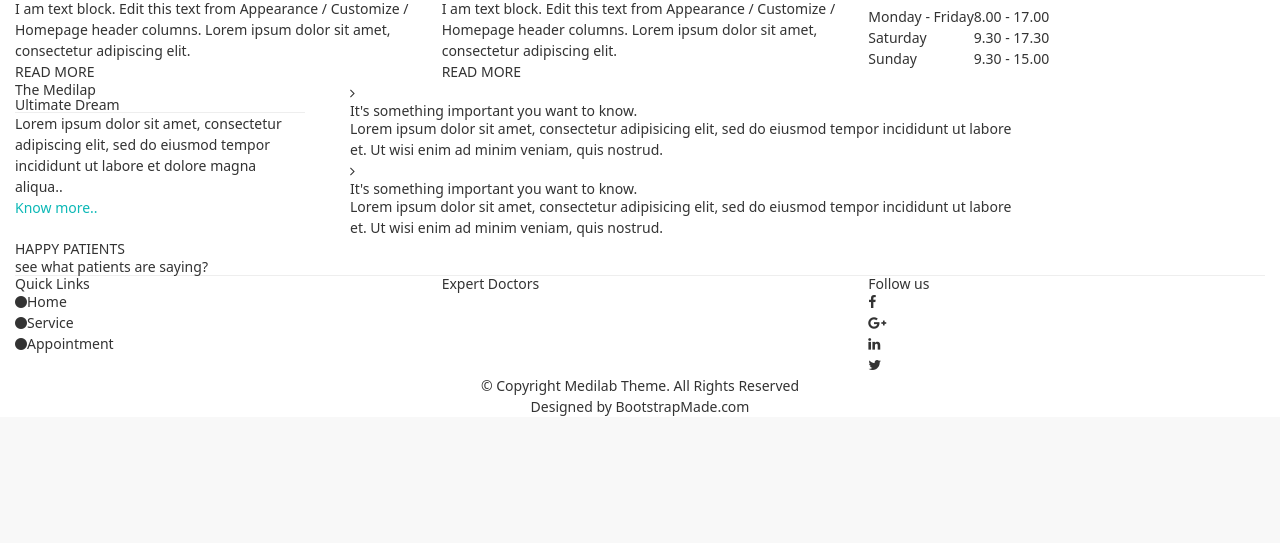
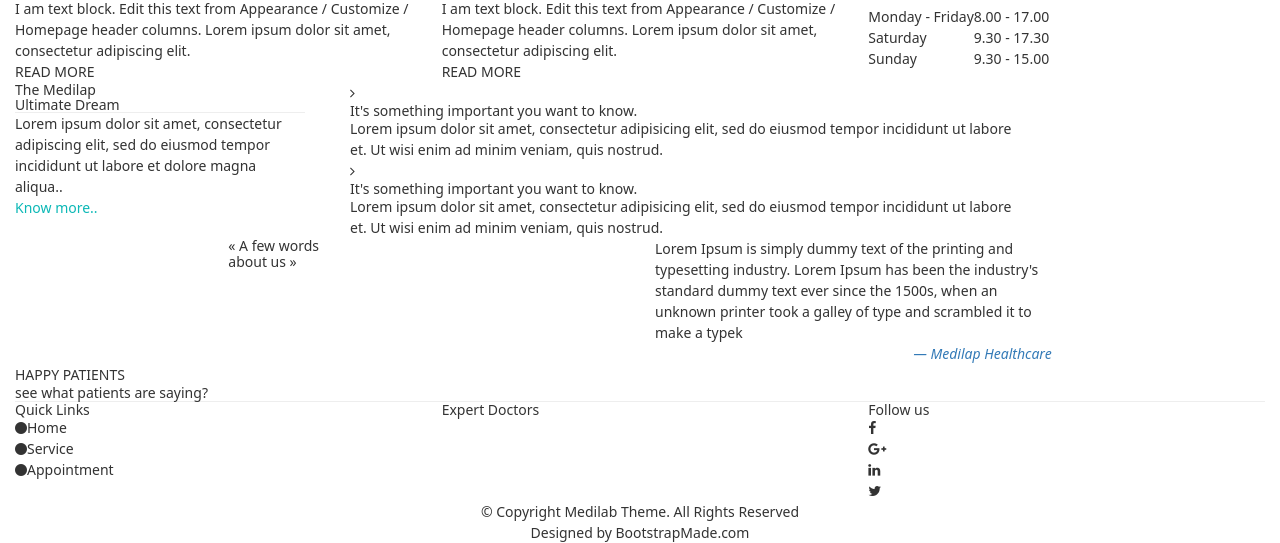
Before and after one commit to f06395329/HealthCare-Django, a Django app: template templates/index.html in a window 1280 px wide. Shown: the part 629-1172 px from the top of the page. Before the commit the page ends 1045 px from the top, so only its background shows below. Run offline with Django 3.2, Linux system fonts and the light colour scheme; the template is opened without the code that fills it, so the values that code supplies are empty; parts of the project's set-up code (start-up, migrations or seed data) failed here and were passed over; some libraries are stand-ins or nearby versions; some web fonts are replaced.

Commit message:
Fix again about.html

```diff
--- a/templates/about.html
+++ b/templates/about.html
@@ -32,3 +32,21 @@
     </div>
   </section>
   <!--/ about-->
+
+   <!--cta 2-->
+  <section id="cta-2" class="section-padding">
+    <div class="container">
+      <div class=" row">
+        <div class="col-md-2"></div>
+        <div class="text-right-md col-md-4 col-sm-4">
+          <h2 class="section-title white lg-line">« A few words<br> about us »</h2>
+        </div>
+        <div class="col-md-4 col-sm-5">
+          Lorem Ipsum is simply dummy text of the printing and typesetting industry. Lorem Ipsum has been the industry's standard dummy text ever since the 1500s, when an unknown printer took a galley of type and scrambled it to make a typek
+          <p class="text-right text-primary"><i>— Medilap Healthcare</i></p>
+        </div>
+        <div class="col-md-2"></div>
+      </div>
+    </div>
+  </section>
+  <!--cta-->
```
